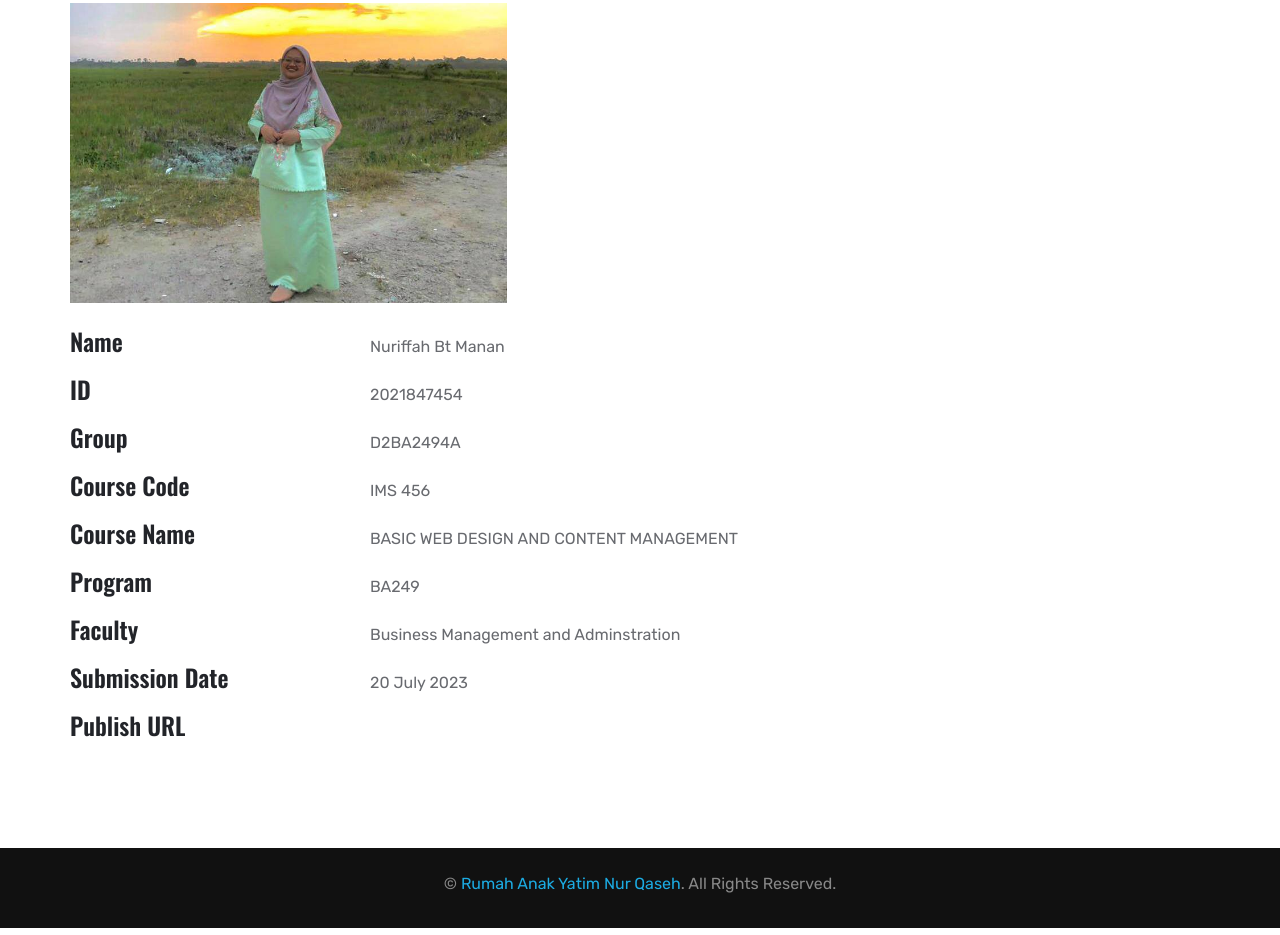
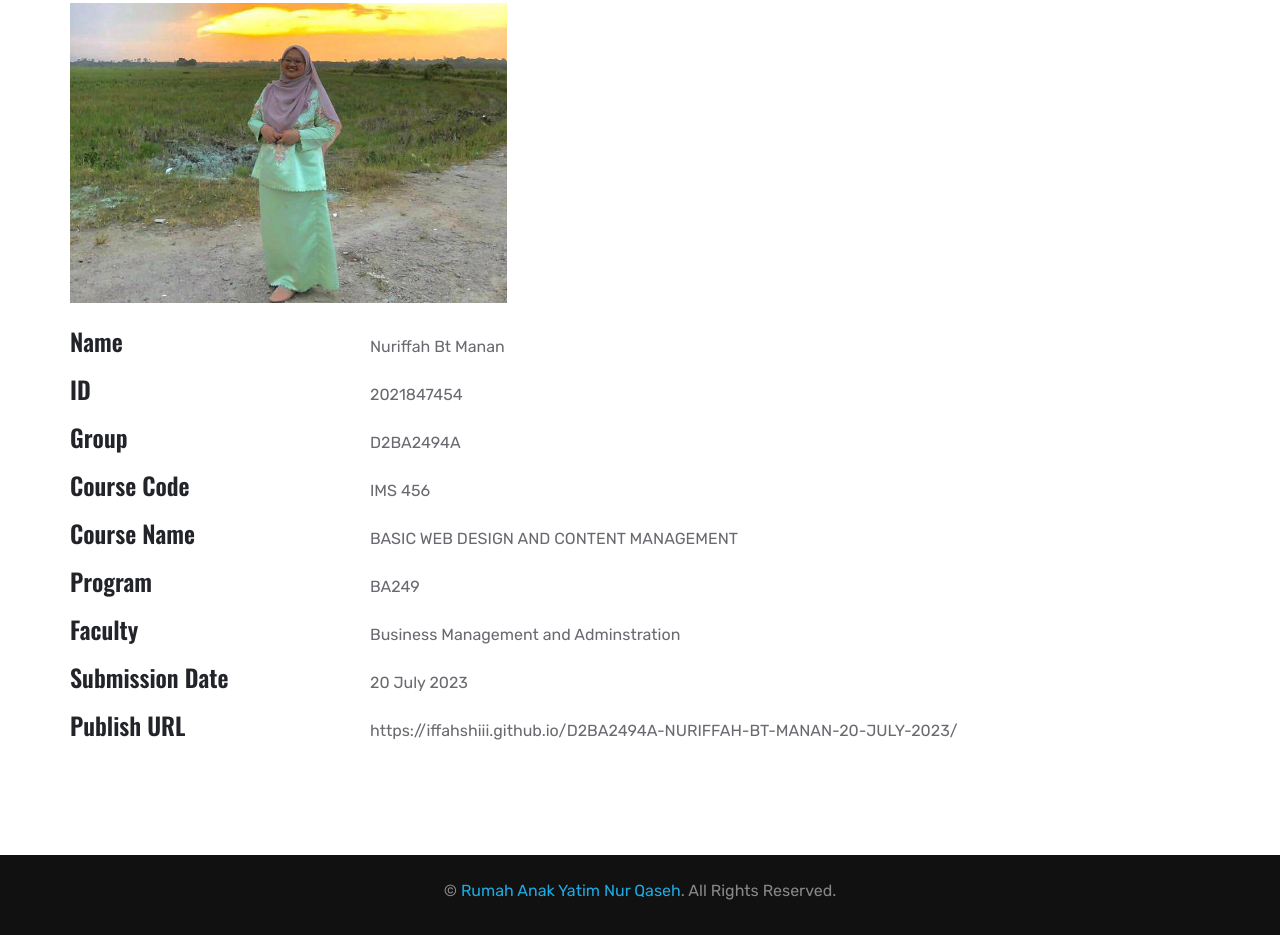
Before and after one commit to Iffahshiii/D2BA2494A-NURIFFAH-BT-MANAN-20-JULY-2023, a plain HTML site: page about-me.html in a window 1280 px wide. Shown: the part 679-1614 px from the top of the page. Drawn offline with nearby package versions, Linux system fonts and the light colour scheme.

Commit message:
Add files via upload

```diff
--- a/about-me.html
+++ b/about-me.html
@@ -88,7 +88,7 @@
                 </div>
                 <div class="main-info-group d-flex align-items-baseline">
                     <h4 class="main-info-title" style="width:300px">Publish URL</h4>
-                    <p class="main-info-value"></p>
+                    <p class="main-info-value">https://iffahshiii.github.io/D2BA2494A-NURIFFAH-BT-MANAN-20-JULY-2023/</p>
                 </div>
             </div>
             </div>
```
